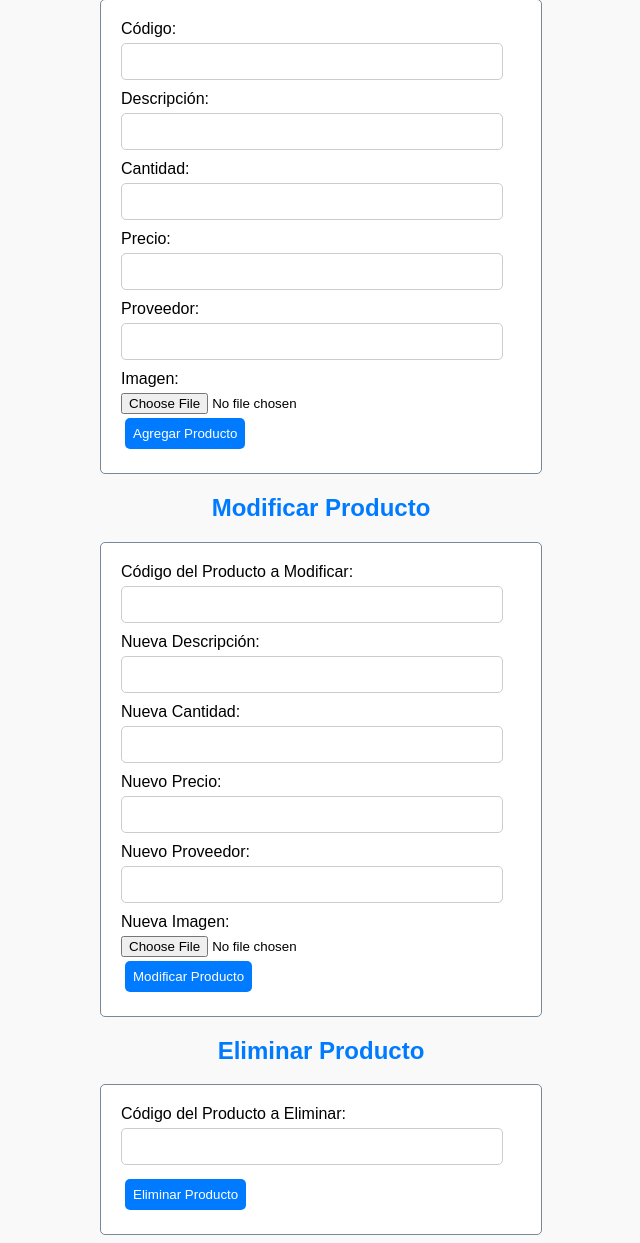
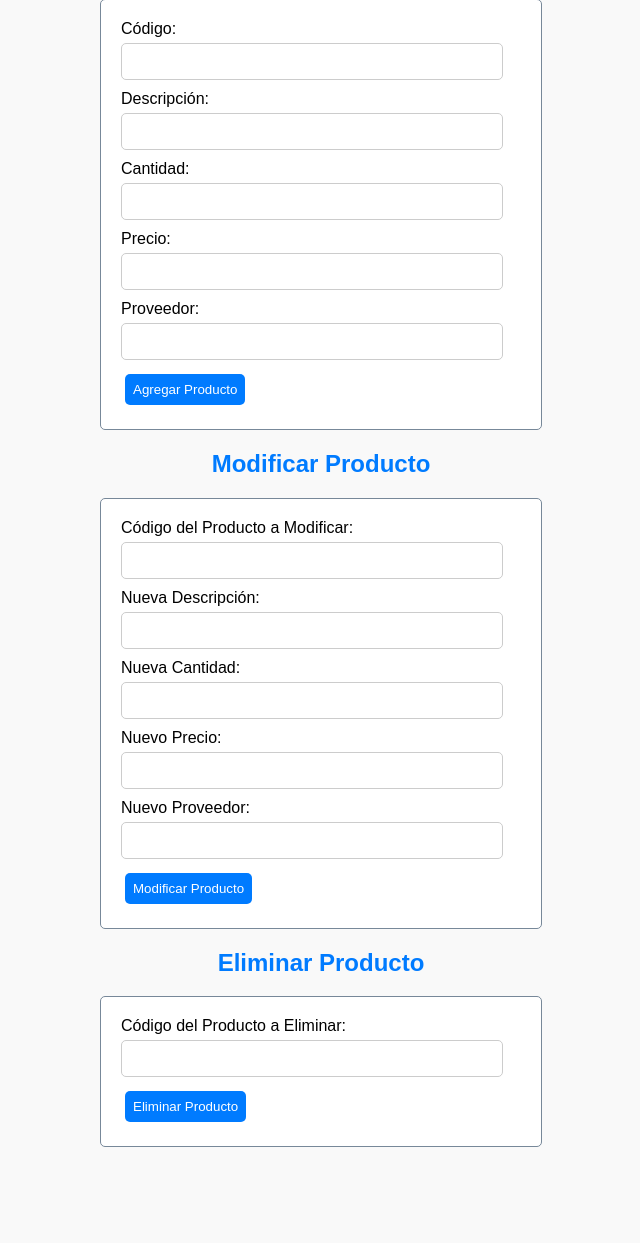
Before and after one commit to SylarDev/Herreria_y_Tecnica, a Flask app: page /productos in a window 1280 px wide. Shown: the part 129-1372 px from the top of the page, without its empty margins (319-959 px from the left). After the commit the page ends 1276 px from the top, so only its background shows below. Run offline with Flask 3, Linux system fonts and the light colour scheme.

Commit message:
modProducto

```diff
--- a/app.py
+++ b/app.py
@@ -1,7 +1,7 @@
 
 #--------------------------------------------------------------------
 from flask import Flask, request, jsonify, render_template
-from flask import request, redirect, url_for
+from flask import redirect, url_for
 
 # Instalar con pip install flask-cors
 from flask_cors import CORS
@@ -62,19 +62,19 @@ class Catalogo:
         self.cursor = self.conn.cursor(dictionary=True)
 
     #----------------------------------------------------------------
-    def agregar_producto(self, codigo, descripcion, cantidad, precio, imagen, proveedor):
+    def agregar_producto(self, codigo, descripcion, cantidad, precio, proveedor):
         # Verificamos si ya existe un producto con el mismo código
         self.cursor.execute(f"SELECT * FROM productos WHERE codigo = {codigo}")
         producto_existe = self.cursor.fetchone()
         if producto_existe:
             return False
 
-        sql = "INSERT INTO productos (codigo, descripcion, cantidad, precio, imagen_url, proveedor) VALUES (%s, %s, %s, %s, %s, %s)"
-        valores = (codigo, descripcion, cantidad, precio, imagen, proveedor)
+        sql = "INSERT INTO productos (codigo, descripcion, cantidad, precio, proveedor) VALUES (%s, %s, %s, %s, %s)"
+        valores = (codigo, descripcion, cantidad, precio, proveedor)
 
         self.cursor.execute(sql, valores)
         self.conn.commit()
-        return True
+        return self.cursor.rowcount > 0
 
     #----------------------------------------------------------------
 
@@ -84,12 +84,14 @@ class Catalogo:
         return self.cursor.fetchone()
 
     #----------------------------------------------------------------
-    def modificar_producto(self, codigo, nueva_descripcion, nueva_cantidad, nuevo_precio, nueva_imagen, nuevo_proveedor):
-        sql = "UPDATE productos SET descripcion = %s, cantidad = %s, precio = %s, imagen_url = %s, proveedor = %s WHERE codigo = %s"
-        valores = (nueva_descripcion, nueva_cantidad, nuevo_precio, nueva_imagen, nuevo_proveedor, codigo)
+    def modificar_producto(self, codigo, nueva_descripcion, nueva_cantidad, nuevo_precio, nuevo_proveedor):
+        sql = "UPDATE productos SET descripcion = %s, cantidad = %s, precio = %s, proveedor = %s WHERE codigo = %s"
+        valores = (nueva_descripcion, nueva_cantidad, nuevo_precio, nuevo_proveedor, codigo)
         self.cursor.execute(sql, valores)
         self.conn.commit()
+
         return self.cursor.rowcount > 0
+
 
     #----------------------------------------------------------------
     def listar_productos(self):
@@ -114,12 +116,11 @@ class Catalogo:
             print(f"Descripción: {producto['descripcion']}")
             print(f"Cantidad...: {producto['cantidad']}")
             print(f"Precio.....: {producto['precio']}")
-            print(f"Imagen.....: {producto['imagen_url']}")
+
             print(f"Proveedor..: {producto['proveedor']}")
             print("-" * 40)
         else:
             print("Producto no encontrado.")
-
 
 #--------------------------------------------------------------------
 # Cuerpo del programa
@@ -135,7 +136,13 @@ def productos():
     return render_template('productos.html')
 
 # Crear una instancia de la clase Catalogo
+
 catalogo = Catalogo(host='localhost', user='root', password='Rodrigo2023', database='miapp')
+
+#print(catalogo.modificar_producto(2, 'osito', 10, 2332, 5))
+
+
+
 
 # Carpeta para guardar las imagenes.
 ruta_destino = './static/img/'
@@ -152,56 +159,54 @@ def mostrar_producto(codigo):
     if producto:
         return jsonify(producto)
     else:
-        return "Producto no encontrado", 404, render_template('productos.html')
+        return "Producto no encontrado", 404
 
 #--------------------------------------------------------------------
 
 @app.route("/productos", methods=["POST"])
 def agregar_producto():
-    codigo = request.form['codigo']
-    descripcion = request.form['descripcion']
-    cantidad = request.form['cantidad']
-    precio = request.form['precio']
-    proveedor = request.form['proveedor']
-    imagen = request.files['imagen']
-    nombre_imagen = secure_filename(imagen.filename)
 
-    nombre_base, extension = os.path.splitext(nombre_imagen)
-    nombre_imagen = f"{nombre_base}_{int(time.time())}{extension}"
-    imagen.save(os.path.join(ruta_destino, nombre_imagen))
+    codigo = request.form.get('codigo')
+    descripcion = request.form.get('descripcion')
+    cantidad = request.form.get('cantidad')
+    precio = request.form.get('precio')
+    proveedor = request.form.get('proveedor')
 
-    if catalogo.agregar_producto(codigo, descripcion, cantidad, precio, nombre_imagen, proveedor):
+    if catalogo.agregar_producto(codigo, descripcion, cantidad, precio, proveedor):
         return jsonify({"mensaje": "Producto agregado"}), 201
     else:
         return jsonify({"mensaje": "Producto ya existe"}), 400
 
 #--------------------------------------------------------------------
-
 @app.route("/productos/<int:codigo>", methods=["PUT"])
 def modificar_producto(codigo):
-    # Procesamiento de la imagen
-    imagen = request.files['imagen']
-    nombre_imagen = secure_filename(imagen.filename)
-    print("*"*20)
-    print(nombre_imagen)
-    print("*"*20)
-    nombre_base, extension = os.path.splitext(nombre_imagen)
-    nombre_imagen = f"{nombre_base}_{int(time.time())}{extension}"
-    imagen.save(os.path.join(ruta_destino, nombre_imagen))
+    try:
+        print(f"DEBUG: Código recibido: {codigo}")
 
-    # Datos del producto
-    data = request.form
-    nueva_descripcion = data.get("descripcion")
-    nueva_cantidad = data.get("cantidad")
-    nuevo_precio = data.get("precio")
-    nuevo_proveedor = data.get("proveedor")
+        nueva_descripcion = request.form.get('descripcion')
+        nueva_cantidad = request.form.get('cantidad')
+        nuevo_precio = request.form.get('precio')
+        nuevo_proveedor = request.form.get('proveedor')
 
-    # Actualización del producto
-    if catalogo.modificar_producto(codigo, nueva_descripcion, nueva_cantidad, nuevo_precio, nombre_imagen, nuevo_proveedor):
-        return jsonify({"mensaje": "Producto modificado"}), 200
-    else:
-        return jsonify({"mensaje": "Producto no encontrado"}), 404
+        # Validar los datos de entrada
+        if not codigo or not nueva_cantidad or not nuevo_precio or not nuevo_proveedor:
+            return jsonify({"mensaje": "Datos de entrada incompletos"}), 400
 
+        # Convertir valores según sea necesario (por ejemplo, a números)
+        nueva_cantidad = int(nueva_cantidad)
+        nuevo_precio = float(nuevo_precio)
+        nuevo_proveedor = int(nuevo_proveedor)
+
+        if catalogo.modificar_producto(codigo, nueva_descripcion, nueva_cantidad, nuevo_precio, nuevo_proveedor):
+            return jsonify({"mensaje": "Producto modificado"}), 200
+        else:
+            return jsonify({"mensaje": "Producto no encontrado"}), 404
+    except mysql.connector.Error as err:
+        print(f"Error de MySQL: {err}")
+        return jsonify({"mensaje": "Error de MySQL"}), 500
+    except Exception as e:
+        print(f"Error interno: {e}")
+        return jsonify({"mensaje": f"Error interno: {str(e)}"}), 500
 
 #--------------------------------------------------------------------
 
--- a/templates/productos.html
+++ b/templates/productos.html
@@ -22,16 +22,13 @@
         <input type="text" name="descripcion" required>
         <br>
         <label for="cantidad">Cantidad:</label>
-        <input type="number" name="cantidad" required>
+        <input type="text" name="cantidad" required>
         <br>
         <label for="precio">Precio:</label>
         <input type="text" name="precio" required>
         <br>
         <label for="proveedor">Proveedor:</label>
         <input type="text" name="proveedor" required>
-        <br>
-        <label for="imagen">Imagen:</label>
-        <input type="file" name="imagen" accept="image/*">
         <br>
         <button type="submit">Agregar Producto</button>
     </form>
@@ -46,7 +43,7 @@
         <input type="text" name="nueva_descripcion" required>
         <br>
         <label for="nueva_cantidad">Nueva Cantidad:</label>
-        <input type="number" name="nueva_cantidad" required>
+        <input type="text" name="nueva_cantidad" required>
         <br>
         <label for="nuevo_precio">Nuevo Precio:</label>
         <input type="text" name="nuevo_precio" required>
@@ -54,15 +51,13 @@
         <label for="nuevo_proveedor">Nuevo Proveedor:</label>
         <input type="text" name="nuevo_proveedor" required>
         <br>
-        <label for="nueva_imagen">Nueva Imagen:</label>
-        <input type="file" name="nueva_imagen" accept="image/*" >
-        <br>
+
         <button type="submit">Modificar Producto</button>
     </form>
 
     <!-- Formulario para eliminar un producto -->
     <h2>Eliminar Producto</h2>
-    <form action="/productos" method="DELETE">
+    <form action="/productos" method="POST">
         <label for="codigo_eliminar">Código del Producto a Eliminar:</label>
         <input type="text" name="codigo_eliminar" required>
         <br>
```
